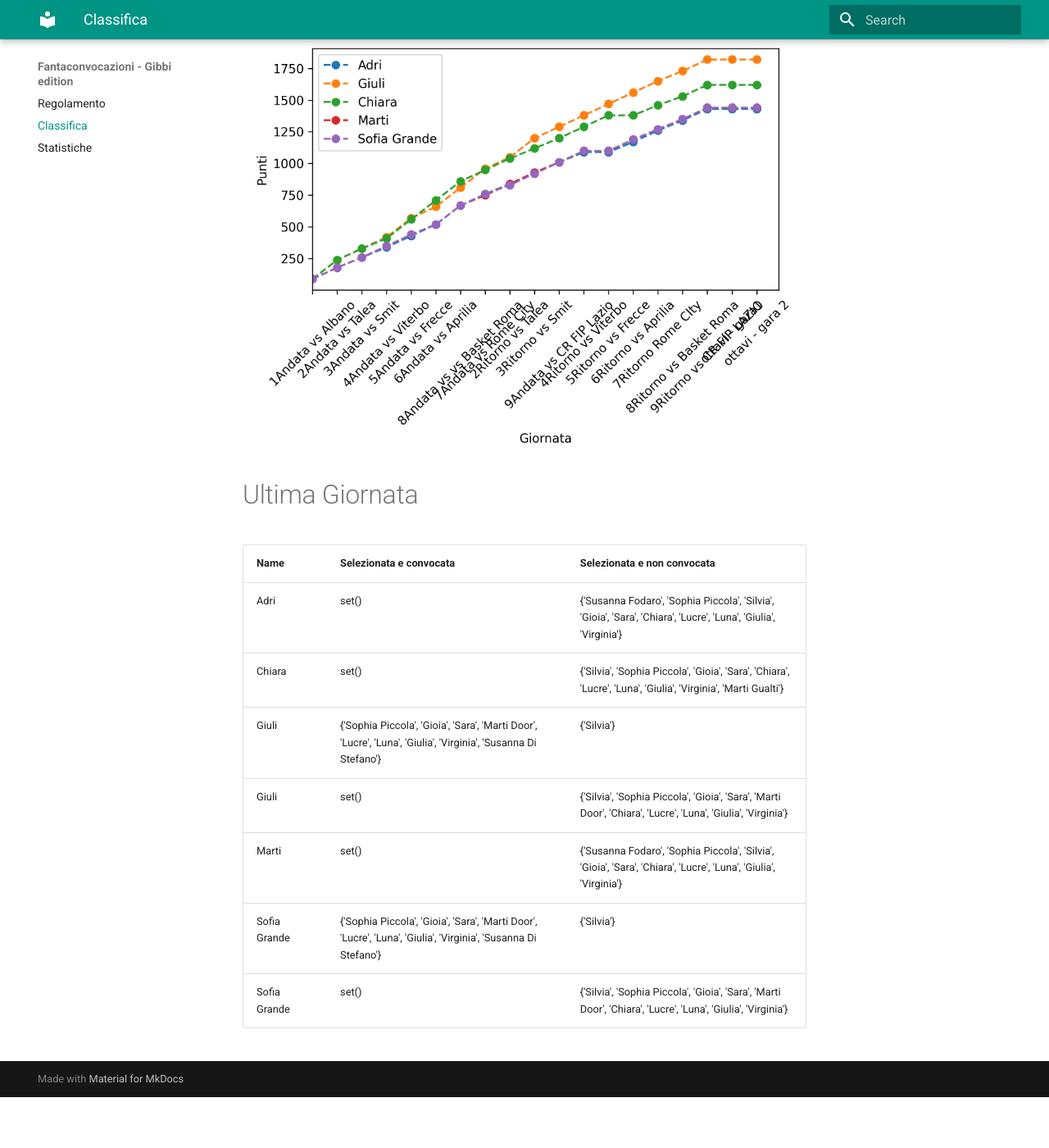
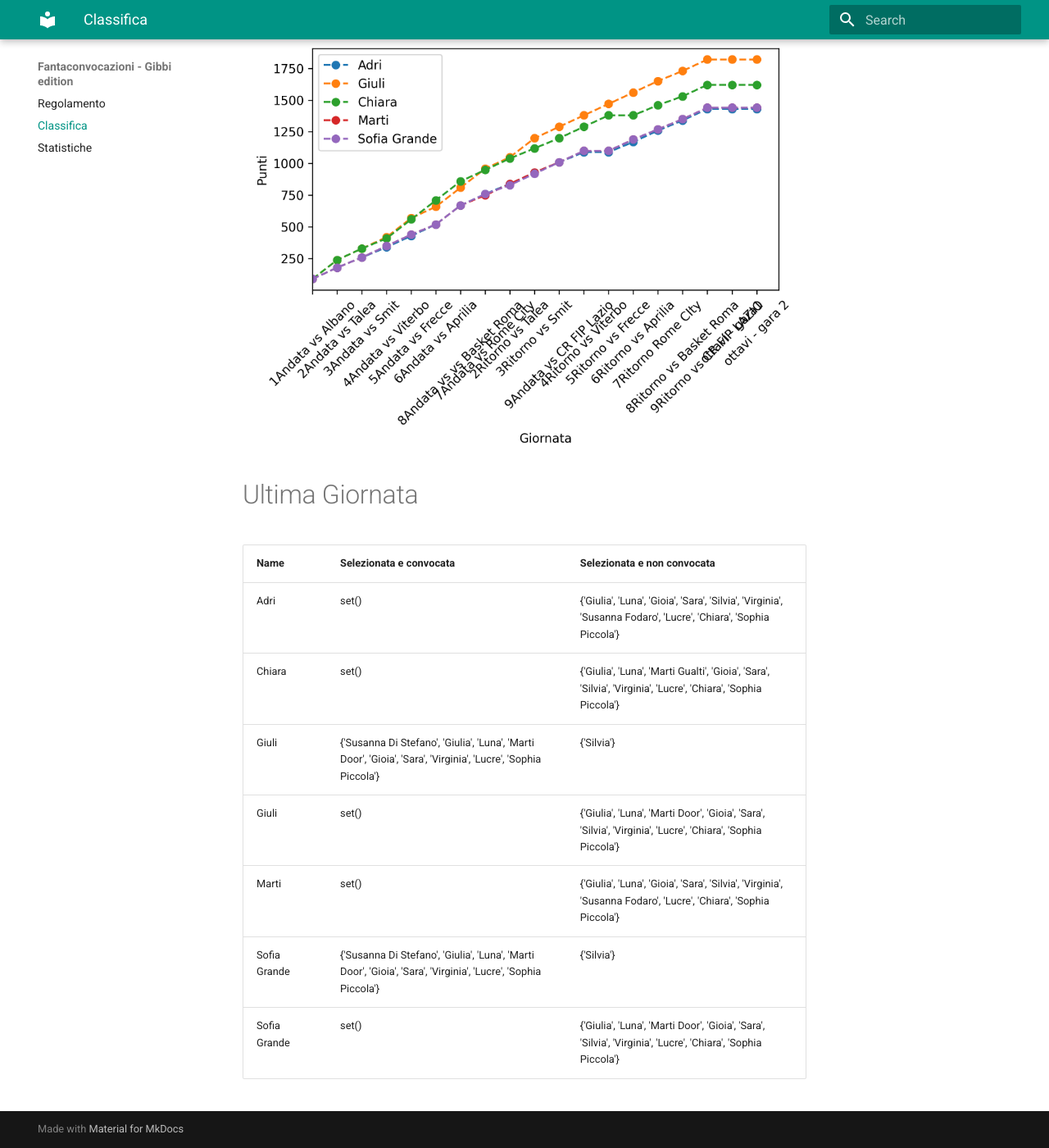
Before and after one commit to martinig94/fantagibbi, an MkDocs documentation site: the page built from docs/Classifica.md, in a window 1280 px wide and 1400 px high, scrolled down 565 px. Shown: the whole window at 82% size. Built offline with MkDocs 1.6.1 and Material for MkDocs 9.7.7, drawn with Linux system fonts in a browser that asks for light colours; before the commit the page ends 1903 px from its top, so only the background shows below that.

Commit message:
Auto-update from main.py

```diff
--- a/docs/Classifica.md
+++ b/docs/Classifica.md
@@ -18,11 +18,11 @@
 <!-- START_TABLE CORRECT -->
 | Name         | Selezionata e convocata                                                                                        | Selezionata e non convocata                                                                                      |
 |:-------------|:---------------------------------------------------------------------------------------------------------------|:-----------------------------------------------------------------------------------------------------------------|
-| Adri         | set()                                                                                                          | {'Susanna Fodaro', 'Sophia Piccola', 'Silvia', 'Gioia', 'Sara', 'Chiara', 'Lucre', 'Luna', 'Giulia', 'Virginia'} |
-| Chiara       | set()                                                                                                          | {'Silvia', 'Sophia Piccola', 'Gioia', 'Sara', 'Chiara', 'Lucre', 'Luna', 'Giulia', 'Virginia', 'Marti Gualti'}   |
-| Giuli        | {'Sophia Piccola', 'Gioia', 'Sara', 'Marti Door', 'Lucre', 'Luna', 'Giulia', 'Virginia', 'Susanna Di Stefano'} | {'Silvia'}                                                                                                       |
-| Giuli        | set()                                                                                                          | {'Silvia', 'Sophia Piccola', 'Gioia', 'Sara', 'Marti Door', 'Chiara', 'Lucre', 'Luna', 'Giulia', 'Virginia'}     |
-| Marti        | set()                                                                                                          | {'Susanna Fodaro', 'Sophia Piccola', 'Silvia', 'Gioia', 'Sara', 'Chiara', 'Lucre', 'Luna', 'Giulia', 'Virginia'} |
-| Sofia Grande | {'Sophia Piccola', 'Gioia', 'Sara', 'Marti Door', 'Lucre', 'Luna', 'Giulia', 'Virginia', 'Susanna Di Stefano'} | {'Silvia'}                                                                                                       |
-| Sofia Grande | set()                                                                                                          | {'Silvia', 'Sophia Piccola', 'Gioia', 'Sara', 'Marti Door', 'Chiara', 'Lucre', 'Luna', 'Giulia', 'Virginia'}     |
+| Adri         | set()                                                                                                          | {'Giulia', 'Luna', 'Gioia', 'Sara', 'Silvia', 'Virginia', 'Susanna Fodaro', 'Lucre', 'Chiara', 'Sophia Piccola'} |
+| Chiara       | set()                                                                                                          | {'Giulia', 'Luna', 'Marti Gualti', 'Gioia', 'Sara', 'Silvia', 'Virginia', 'Lucre', 'Chiara', 'Sophia Piccola'}   |
+| Giuli        | {'Susanna Di Stefano', 'Giulia', 'Luna', 'Marti Door', 'Gioia', 'Sara', 'Virginia', 'Lucre', 'Sophia Piccola'} | {'Silvia'}                                                                                                       |
+| Giuli        | set()                                                                                                          | {'Giulia', 'Luna', 'Marti Door', 'Gioia', 'Sara', 'Silvia', 'Virginia', 'Lucre', 'Chiara', 'Sophia Piccola'}     |
+| Marti        | set()                                                                                                          | {'Giulia', 'Luna', 'Gioia', 'Sara', 'Silvia', 'Virginia', 'Susanna Fodaro', 'Lucre', 'Chiara', 'Sophia Piccola'} |
+| Sofia Grande | {'Susanna Di Stefano', 'Giulia', 'Luna', 'Marti Door', 'Gioia', 'Sara', 'Virginia', 'Lucre', 'Sophia Piccola'} | {'Silvia'}                                                                                                       |
+| Sofia Grande | set()                                                                                                          | {'Giulia', 'Luna', 'Marti Door', 'Gioia', 'Sara', 'Silvia', 'Virginia', 'Lucre', 'Chiara', 'Sophia Piccola'}     |
 <!-- END_TABLE CORRECT -->
```
